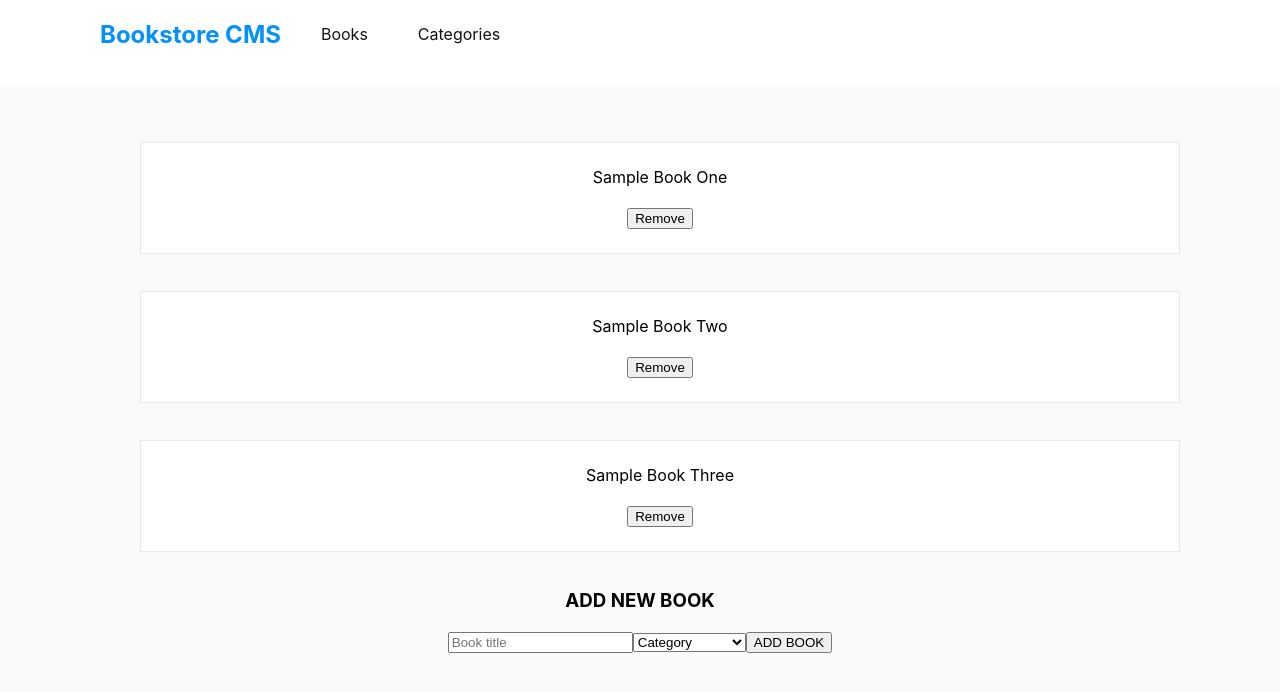
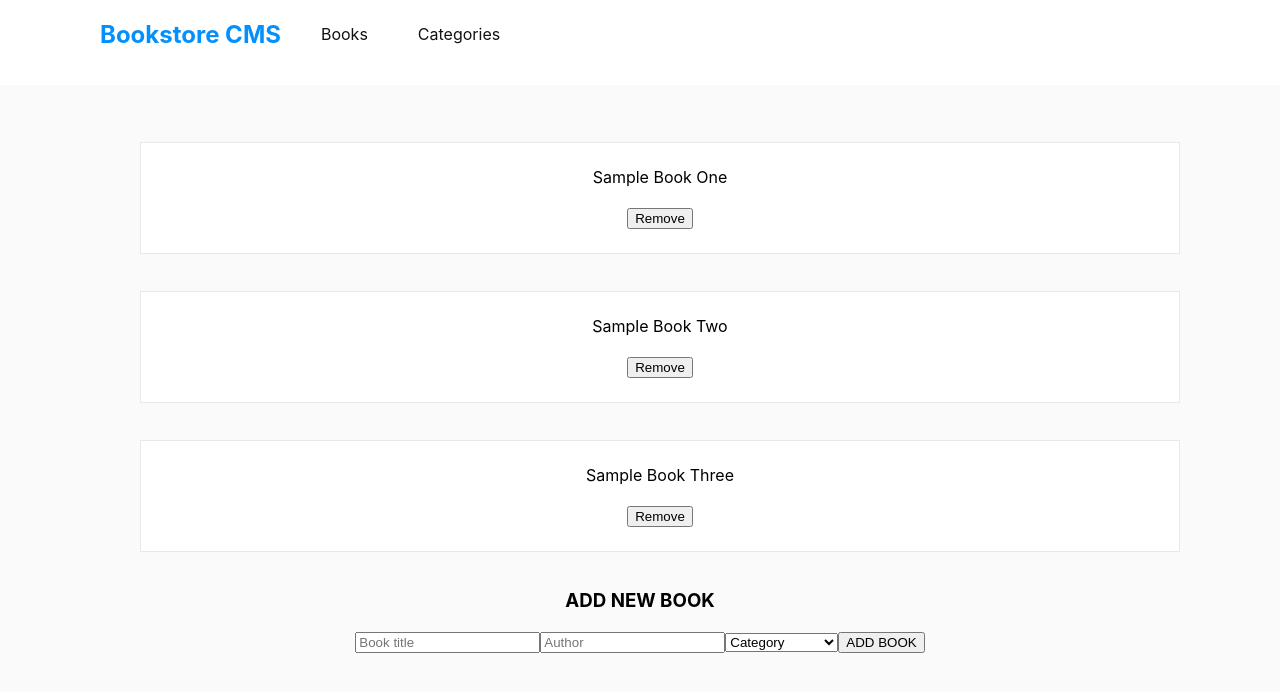
Before and after one commit to Abe1able/React-Bookstore, a React (Create React App) app: page / in a window 1280 px wide. Shown: the top 692 px of the page. Built offline with nearby package versions, Linux system fonts and the light colour scheme.

Commit message:
Add input field for author according to review

```diff
--- a/src/components/Books/CreateNewBook.js
+++ b/src/components/Books/CreateNewBook.js
@@ -4,24 +4,15 @@ import { PropTypes } from 'prop-types';
 const CreateNewBook = (props) => {
   const { submitBookToStoreProps } = props;
 
-  const [inputBook, setInputBook] = useState({
-    title: '',
-  });
-
-  const onChange = (e) => {
-    setInputBook({
-      ...inputBook,
-      [e.target.name]: e.target.value,
-    });
-  };
+  const [inputBookTitle, setInputBookTitle] = useState('');
+  const [inputBookAuthor, setInputBookAuthor] = useState('');
 
   const handleSubmit = (e) => {
     e.preventDefault();
-    if (inputBook.title.trim()) {
-      submitBookToStoreProps(inputBook.title);
-      setInputBook({
-        title: '',
-      });
+    if (inputBookTitle.trim()) {
+      submitBookToStoreProps(inputBookTitle, inputBookAuthor);
+      setInputBookTitle('');
+      setInputBookAuthor('');
     }
   };
 
@@ -34,8 +25,17 @@ const CreateNewBook = (props) => {
           placeholder="Book title"
           className="grid-item"
           name="title"
-          value={inputBook.title}
-          onChange={onChange}
+          value={inputBookTitle}
+          onChange={(e) => setInputBookTitle(e.target.value)}
+          required
+        />
+        <input
+          type="text"
+          placeholder="Author"
+          className="grid-item"
+          name="author"
+          value={inputBookAuthor}
+          onChange={(e) => setInputBookAuthor(e.target.value)}
           required
         />
         <select className="grid-item">
```
